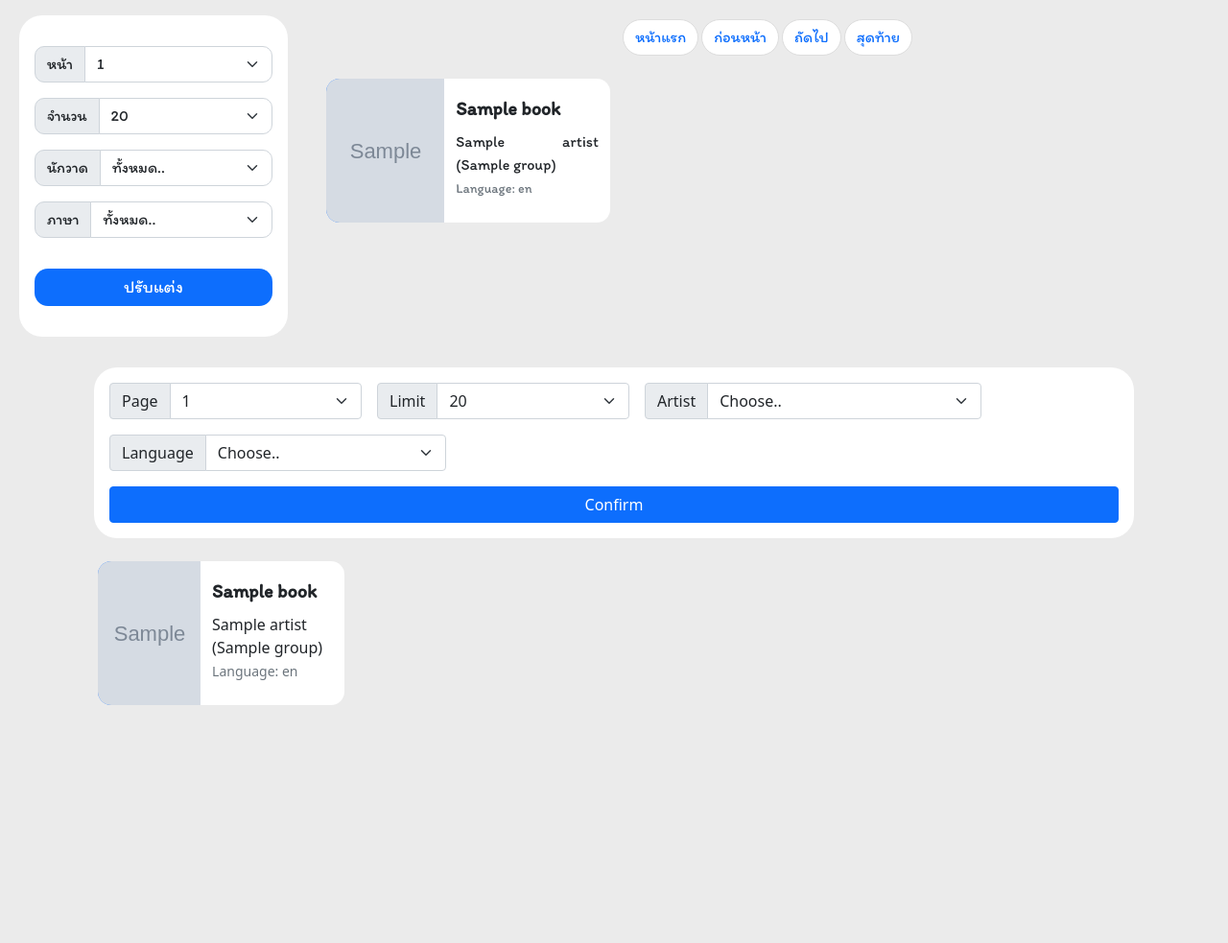
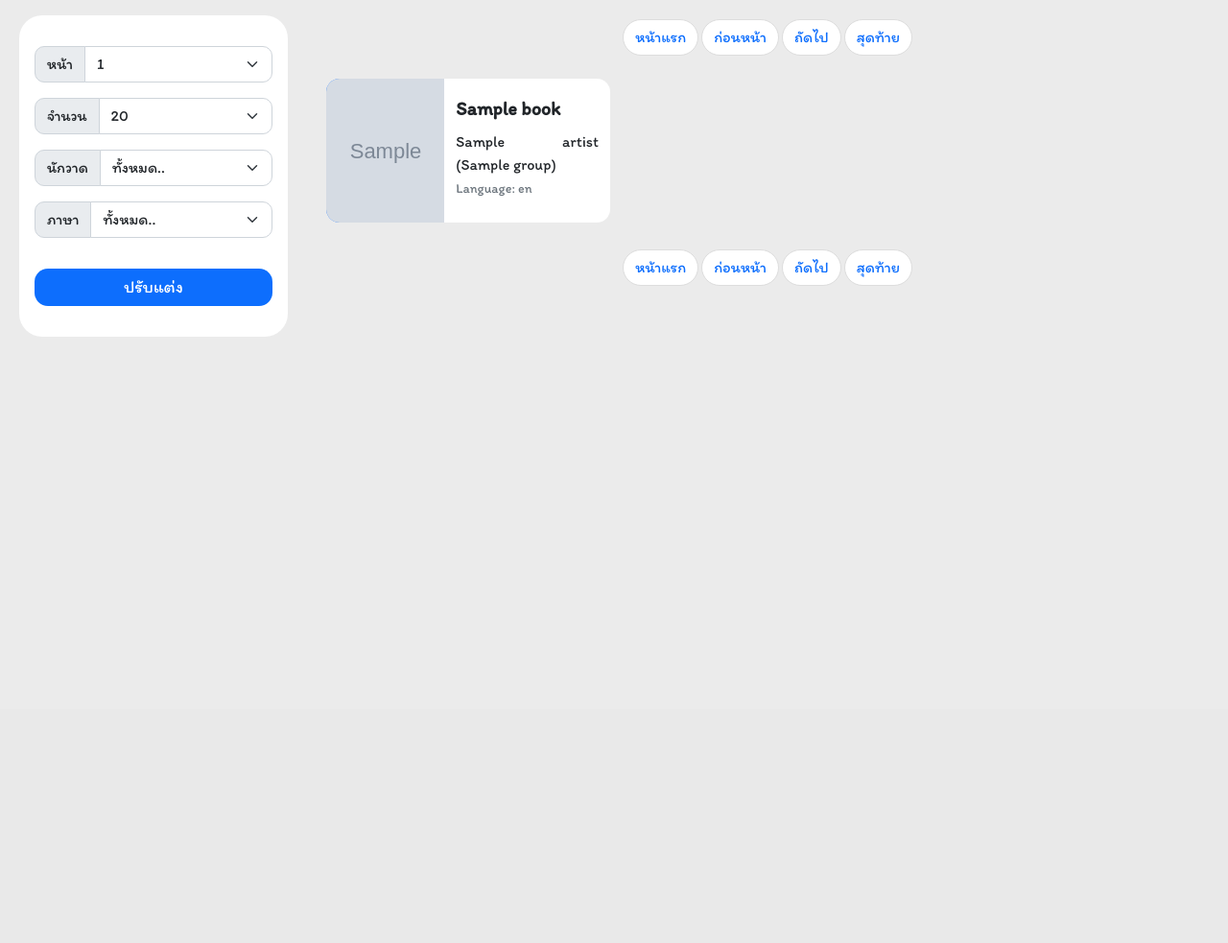
Before and after one commit to MelonDev/MelonCloud, a Flask app: template src/static/templates/meloncloud_book/home.html in a window 1280 px wide. Shown: the part 61-1044 px from the top of the page at 96% size. After the commit the page ends 412 px from the top, so only its background shows below. Run offline with Flask 2, Linux system fonts and the light colour scheme; the template is opened without the code that fills it: most values are stand-ins (such as "Sample title", 1, 10 or a date in 2020); grey boxes marked "Sample" are stand-in pictures; parts of the project's set-up code (start-up, migrations or seed data) failed here and were passed over.

Commit message:
แก้บัคในหน้าเว็บ

```diff
--- a/src/routers/page.py
+++ b/src/routers/page.py
@@ -130,9 +130,6 @@
                 else:
                     e = t
                     s = p - (d + 2)
-        print("HELLO")
-        print(data['total_page'])
-        print("Hi")
 
         response = templates.TemplateResponse("meloncloud_book/home.html",
                                               {"request": request, "data": data['data'],
--- a/src/static/templates/meloncloud_book/home.html
+++ b/src/static/templates/meloncloud_book/home.html
@@ -1,15 +1,16 @@
 {% extends "meloncloud_book/base.html" %}
 {% block content %}
-<div class="container-fluid h-100" style="padding: 0px; margin: 0px;">
+<div class="container-fluid h-100" style="padding: 0px; margin:0px;">
     <div class="row h-100" style="padding: 0px; margin: 0px;">
         <div class="col-12 col-sm-12 col-md-12 col-lg-3 col-xl-3">
-            <div class="row filter-area "
+            <div class="row filter-area"
                  style="padding: 16px; margin-left: 8px; margin-right: 8px; margin-top: 16px; margin-bottom: 16px;; ">
                 <div class="col-12"
                      style="padding:0px; margin-left:0px; margin-top:16px;">
                     <div class="input-group itim">
                         <span class="input-group-text itim input-label">หน้า</span>
-                        <select class="form-select itim input-select" {% if infinite== true %}disabled{% endif %}>
+                        <select class="form-select itim input-select " id="select-page" {% if infinite== true
+                                %}disabled{% endif %}>
                             {% for n in range(total_page) %}
                             <option class="itim" {% if page== n+1 %}selected{% endif %}>{{n+1}}</option>
                             {% endfor %}
@@ -20,7 +21,7 @@
                      style="padding:0px; margin-left:0px; margin-top:16px;">
                     <div class="input-group">
                         <span class="input-group-text itim input-label">จำนวน</span>
-                        <select class="form-select itim input-select">
+                        <select class="form-select itim input-select" id="select-limit">
                             {% for n in [20,40,60,80,100] %}
                             <option {% if rows== n %}selected{% endif %} value="{{n}}">{{n}}</option>
                             {% endfor %}
@@ -33,7 +34,7 @@
                      style="padding:0px; margin-left:0px; margin-top:16px;">
                     <div class="input-group">
                         <span class="input-group-text itim input-label">นักวาด</span>
-                        <select class="form-select itim input-select">
+                        <select class="form-select itim input-select" id="select-artist">
                             <option {% if artist== null %}selected{% endif %} value="null">ทั้งหมด..</option>
 
                             {% for n in artists %}
@@ -48,7 +49,7 @@
                      style="padding:0px; margin-left:0px; margin-top:16px;">
                     <div class="input-group">
                         <span class="input-group-text itim input-label">ภาษา</span>
-                        <select class="form-select itim input-select">
+                        <select class="form-select itim input-select" id="select-language">
                             <option {% if language== null %}selected{% endif %} value="null">ทั้งหมด..</option>
 
                             {% for n in languages %}
@@ -68,29 +69,33 @@
                 </div>
             </div>
         </div>
-        <!--Contains the main content
-                of the webpage-->
-        <div class="col-12 col-sm-12 col-md-12 col-lg-9 col-xl-9"
-             style="text-align: justify; padding: 0px; margin: 0px;">
+
+        <div class="col-12 col-sm-12 col-md-12 col-lg-9 col-xl-9 "
+             style="text-align: justify; padding: 0px; margin-right: 0px; margin-top: 0px; margin-bottom: 70px; margin-left: 0px;">
             <div class="container-fluid w-100" style="margin-top: 20px;">
                 <div class="row justify-content-center" style="padding: 0px; margin: 0px;">
                     <div class="col-12 col-sm-12 col-md-12 col-lg-10 col-xl-10">
                         <nav class="" aria-label="...">
                             <ul class="pagination d-flex justify-content-center">
-                                <li class="page-item {% if page <= 1 %}disabled{% endif %}">
-                                    <a class="page-link itim" href="#" tabindex="-2" aria-disabled="true">หน้าแรก</a>
+                                <li class="page-item {% if page <= 1 %}disabled{% endif %}"
+                                    onclick="callAPI({{total_page}},-2);">
+                                    <a class="page-link itim " tabindex="-2" aria-disabled="true">หน้าแรก</a>
                                 </li>
-                                <li class="page-item {% if page <= 1 %}disabled{% endif %}">
-                                    <a class="page-link itim" href="#" tabindex="-1" aria-disabled="true">ก่อนหน้า</a>
+                                <li class="page-item {% if page <= 1 %}disabled{% endif %}"
+                                    onclick="callAPI({{total_page}},-1);">
+                                    <a class="page-link itim" tabindex="-1" aria-disabled="true">ก่อนหน้า</a>
                                 </li>
                                 {% for n in range(start_page_number,end_page_number+1) %}
-                                <li class="page-item {% if page == n %}active{% endif %}"><a class="page-link itim">{{n}}</a></li>
+                                <li class="page-item {% if page == n %}active{% endif %}"
+                                    onclick="callAPI({{total_page}},{{n}});"><a class="page-link itim">{{n}}</a></li>
                                 {% endfor %}
-                                <li class="page-item {% if page == total_page %}disabled{% endif %}">
-                                    <a class="page-link itim " href="#">ถัดไป</a>
+                                <li class="page-item {% if page == total_page %}disabled{% endif %}"
+                                    onclick="callAPI({{total_page}},-3);">
+                                    <a class="page-link itim ">ถัดไป</a>
                                 </li>
-                                <li class="page-item {% if page == total_page %}disabled{% endif %}">
-                                    <a class="page-link itim " href="#">สุดท้าย</a>
+                                <li class="page-item {% if page == total_page %}disabled{% endif %}"
+                                    onclick="callAPI({{total_page}},-4);">
+                                    <a class="page-link itim ">สุดท้าย</a>
                                 </li>
                             </ul>
                         </nav>
@@ -125,12 +130,41 @@
 
 
                 </div>
+                <div class="row justify-content-center" style="padding: 0px; margin-right: 0px; margin-top: 20px; margin-bottom: 0px; margin-left: 0px;">
+                    <div class="col-12 col-sm-12 col-md-12 col-lg-10 col-xl-10">
+                        <nav class="" aria-label="...">
+                            <ul class="pagination d-flex justify-content-center">
+                                <li class="page-item {% if page <= 1 %}disabled{% endif %}"
+                                    onclick="callAPI({{total_page}},-2);">
+                                    <a class="page-link itim" tabindex="-2" aria-disabled="true">หน้าแรก</a>
+                                </li>
+                                <li class="page-item {% if page <= 1 %}disabled{% endif %}"
+                                    onclick="callAPI({{total_page}},-1);">
+                                    <a class="page-link itim" tabindex="-1" aria-disabled="true">ก่อนหน้า</a>
+                                </li>
+                                {% for n in range(start_page_number,end_page_number+1) %}
+                                <li class="page-item {% if page == n %}active{% endif %}"
+                                    onclick="callAPI({{total_page}},{{n}});"><a class="page-link itim">{{n}}</a></li>
+                                {% endfor %}
+                                <li class="page-item {% if page == total_page %}disabled{% endif %}"
+                                    onclick="callAPI({{total_page}},-3);">
+                                    <a class="page-link itim ">ถัดไป</a>
+                                </li>
+                                <li class="page-item {% if page == total_page %}disabled{% endif %}"
+                                    onclick="callAPI({{total_page}},-4);">
+                                    <a class="page-link itim ">สุดท้าย</a>
+                                </li>
+                            </ul>
+                        </nav>
+                    </div>
+
+                </div>
             </div>
         </div>
     </div>
 </div>
 
-
+<!--
 <div class="container min-vh-100 d-flex flex-column">
     <div class="row flex-grow-0 mt-3 ms-3 me-3 filter-area" style="padding: 0px;">
         <div class="col-12" style="padding: 0px;">
@@ -203,14 +237,7 @@
     </div>
 
     <div class="row flex-grow-0 mt-3 mb-5">
-        <!--
-        <div class="col-xxl-2 col-xl-3 col-lg-3 col-md-4 col-sm-0  border">
-            <div class="w-25 p-3" style="background-color: #eee;">Width 25%</div>
 
-
-        </div>
-        <div class="col-xxl-10 col-xl-9 col-lg-9 col-md-8 col-sm-12 col-xs-12 ">
-        -->
         <div class="col-12 ">
 
             <div class="container">
@@ -246,5 +273,6 @@
         </div>
     </div>
 </div>
+-->
 
 {% endblock %}
--- a/src/static/templates/meloncloud_book/script.js
+++ b/src/static/templates/meloncloud_book/script.js
@@ -24,19 +24,30 @@
 	window.location.href = path;
 }
 
-function callAPI(){
+function callAPI(total_page,id){
 	var page  = document.getElementById("select-page").value;
 	var limit  = document.getElementById("select-limit").value;
 	var artist  = document.getElementById("select-artist").value;
 	var language  = document.getElementById("select-language").value;
 
+	if(total_page != null && id != null){
+	if(id == -2){
+	    page = 1;
+	}
+	else if(id == -1){
+	page = page - 1;
+	}
+	else if(id == -3){
+	    page = page + 1;
+	}
+	else if(id == -4){
+	page = total_page.toString();
+	}
+	else {
+	page = id.toString();
+	}
+}
 	var path = "?";
-
-	console.log(page);
-	console.log(limit);
-	console.log(artist);
-	console.log(language);
-
 
 		if(limit == "-1"){
 			path = path+"&infinite="+true;
--- a/src/static/templates/meloncloud_book/styles.css
+++ b/src/static/templates/meloncloud_book/styles.css
@@ -283,6 +283,10 @@
 
 }
 
+.p-disabled {
+      background-color: red;
+}
+
 .pagination > li > a {
    border: 1px solid #ddd;
    border-radius: 20px!important;
```
Also changed, not shown: src/routers/meloncloud_book_api.py (+1 -6 lines).
